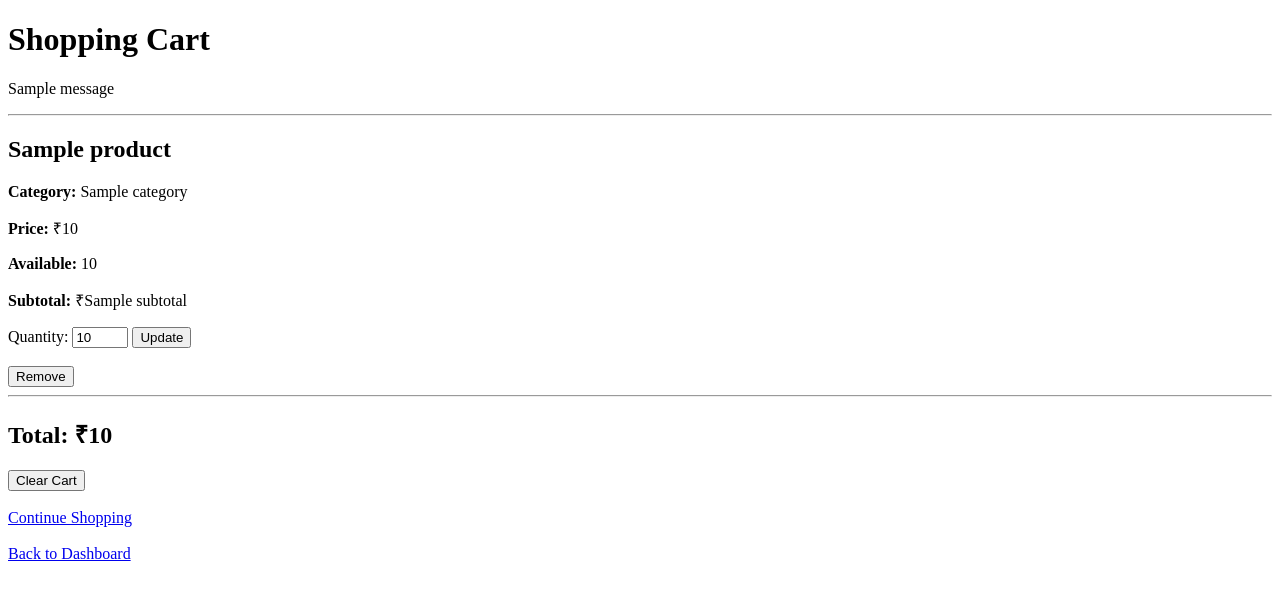
After one commit to Adityatrip4666/FarmDirect, a Flask app: template templates/cart.html in a window 1280 px wide. The commit adds this page. Shown: the top 600 px of the page. Run offline with Flask 3, Linux system fonts and the light colour scheme; the template is opened without the code that fills it: most values are stand-ins (such as "Sample title", 1, 10 or a date in 2020); one stand-in notice (Sample message) is shown.

Commit message:
Implement shopping cart (Issue #15)

```diff
--- a/app.py
+++ b/app.py
@@ -33,6 +33,9 @@ def role_required(*allowed_roles):
         return decorated_function
 
     return decorator
+
+def get_cart():
+    return session.get("cart", {})
 
 
 app = Flask(__name__)
@@ -422,6 +425,173 @@ def marketplace():
         location=location,
     )
 
+@app.route("/cart/add/<int:product_id>", methods=["POST"])
+@role_required("consumer")
+def add_to_cart(product_id):
+    quantity = request.form.get("quantity", "1").strip()
+
+    try:
+        quantity = int(quantity)
+        if quantity <= 0:
+            raise ValueError
+    except ValueError:
+        flash("Quantity must be a positive whole number.", "error")
+        return redirect(url_for("marketplace"))
+
+    conn = get_db_connection()
+
+    product = conn.execute(
+        """
+        SELECT id, name, quantity, price, availability
+        FROM products
+        WHERE id = ? AND availability = 'Available'
+        """,
+        (product_id,),
+    ).fetchone()
+
+    conn.close()
+
+    if product is None:
+        flash("Product is not available.", "error")
+        return redirect(url_for("marketplace"))
+
+    cart = get_cart()
+
+    current_quantity = int(cart.get(str(product_id), 0))
+    new_quantity = current_quantity + quantity
+
+    if new_quantity > product["quantity"]:
+        flash(
+            f"Only {product['quantity']} units of {product['name']} are available.",
+            "error",
+        )
+        return redirect(url_for("marketplace"))
+
+    cart[str(product_id)] = new_quantity
+    session["cart"] = cart
+    session.modified = True
+
+    flash("Product added to cart.", "success")
+    return redirect(url_for("marketplace"))
+
+@app.route("/cart")
+@role_required("consumer")
+def cart():
+    cart = get_cart()
+
+    if not cart:
+        return render_template(
+            "cart.html",
+            cart_items=[],
+            total=0
+        )
+
+    product_ids = list(cart.keys())
+
+    placeholders = ",".join("?" for _ in product_ids)
+
+    conn = get_db_connection()
+
+    products = conn.execute(
+        f"""
+        SELECT id, name, category, quantity, price, location
+        FROM products
+        WHERE id IN ({placeholders})
+        """,
+        product_ids,
+    ).fetchall()
+
+    conn.close()
+
+    cart_items = []
+    total = 0
+
+    for product in products:
+        quantity = int(cart.get(str(product["id"]), 0))
+        subtotal = quantity * product["price"]
+        total += subtotal
+
+        cart_items.append(
+            {
+                "product": product,
+                "quantity": quantity,
+                "subtotal": subtotal,
+            }
+        )
+
+    return render_template(
+        "cart.html",
+        cart_items=cart_items,
+        total=total
+    )
+
+@app.route("/cart/update/<int:product_id>", methods=["POST"])
+@role_required("consumer")
+def update_cart(product_id):
+    quantity = request.form.get("quantity", "").strip()
+
+    try:
+        quantity = int(quantity)
+        if quantity <= 0:
+            raise ValueError
+    except ValueError:
+        flash("Quantity must be a positive whole number.", "error")
+        return redirect(url_for("cart"))
+
+    conn = get_db_connection()
+
+    product = conn.execute(
+        """
+        SELECT id, name, quantity, price, availability
+        FROM products
+        WHERE id = ?
+        """,
+        (product_id,),
+    ).fetchone()
+
+    conn.close()
+
+    if product is None or product["availability"] != "Available":
+        flash("Product is no longer available.", "error")
+        return redirect(url_for("cart"))
+
+    if quantity > product["quantity"]:
+        flash(
+            f"Only {product['quantity']} units of {product['name']} are available.",
+            "error",
+        )
+        return redirect(url_for("cart"))
+
+    cart = get_cart()
+    cart[str(product_id)] = quantity
+    session["cart"] = cart
+    session.modified = True
+
+    flash("Cart updated successfully.", "success")
+    return redirect(url_for("cart"))
+
+@app.route("/cart/remove/<int:product_id>", methods=["POST"])
+@role_required("consumer")
+def remove_from_cart(product_id):
+    cart = get_cart()
+
+    cart.pop(str(product_id), None)
+
+    session["cart"] = cart
+    session.modified = True
+
+    flash("Product removed from cart.", "success")
+    return redirect(url_for("cart"))
+
+@app.route("/cart/clear", methods=["POST"])
+@role_required("consumer")
+def clear_cart():
+    session["cart"] = {}
+    session.modified = True
+
+    flash("Cart cleared.", "success")
+    return redirect(url_for("cart"))
+
 
 @app.route("/products/add", methods=["GET", "POST"])
 @role_required("farmer", "fpo")
--- /dev/null
+++ b/templates/cart.html
@@ -0,0 +1,99 @@
+<!DOCTYPE html>
+<html>
+
+<head>
+    <title>Shopping Cart - FarmDirect</title>
+</head>
+
+<body>
+
+    <h1>Shopping Cart</h1>
+
+    {% with messages = get_flashed_messages(with_categories=true) %}
+    {% for category, message in messages %}
+    <p>{{ message }}</p>
+    {% endfor %}
+    {% endwith %}
+
+    {% if cart_items %}
+
+    {% for item in cart_items %}
+
+    <hr>
+
+    <h2>{{ item["product"]["name"] }}</h2>
+
+    <p>
+        <strong>Category:</strong>
+        {{ item["product"]["category"] }}
+    </p>
+
+    <p>
+        <strong>Price:</strong>
+        ₹{{ item["product"]["price"] }}
+    </p>
+
+    <p>
+        <strong>Available:</strong>
+        {{ item["product"]["quantity"] }}
+    </p>
+
+    <p>
+        <strong>Subtotal:</strong>
+        ₹{{ item["subtotal"] }}
+    </p>
+
+    <form method="POST" action="{{ url_for('update_cart', product_id=item['product']['id']) }}">
+        <label for="quantity-{{ item['product']['id'] }}">
+            Quantity:
+        </label>
+
+        <input type="number" id="quantity-{{ item['product']['id'] }}" name="quantity" min="1"
+            max="{{ item['product']['quantity'] }}" value="{{ item['quantity'] }}" required>
+
+        <button type="submit">
+            Update
+        </button>
+    </form>
+
+    <br>
+
+    <form method="POST" action="{{ url_for('remove_from_cart', product_id=item['product']['id']) }}">
+        <button type="submit">
+            Remove
+        </button>
+    </form>
+
+    {% endfor %}
+
+    <hr>
+
+    <h2>Total: ₹{{ total }}</h2>
+
+    <form method="POST" action="{{ url_for('clear_cart') }}">
+        <button type="submit">
+            Clear Cart
+        </button>
+    </form>
+
+    {% else %}
+
+    <p>Your cart is empty.</p>
+
+    {% endif %}
+
+    <br>
+
+    <a href="{{ url_for('marketplace') }}">
+        Continue Shopping
+    </a>
+
+    <br><br>
+
+    <a href="{{ url_for('dashboard') }}">
+        Back to Dashboard
+    </a>
+
+</body>
+
+</html>
```
Also changed, not shown: templates/marketplace.html (+35 -3 lines), templates/role_dashboard.html (+10 -0 lines).
